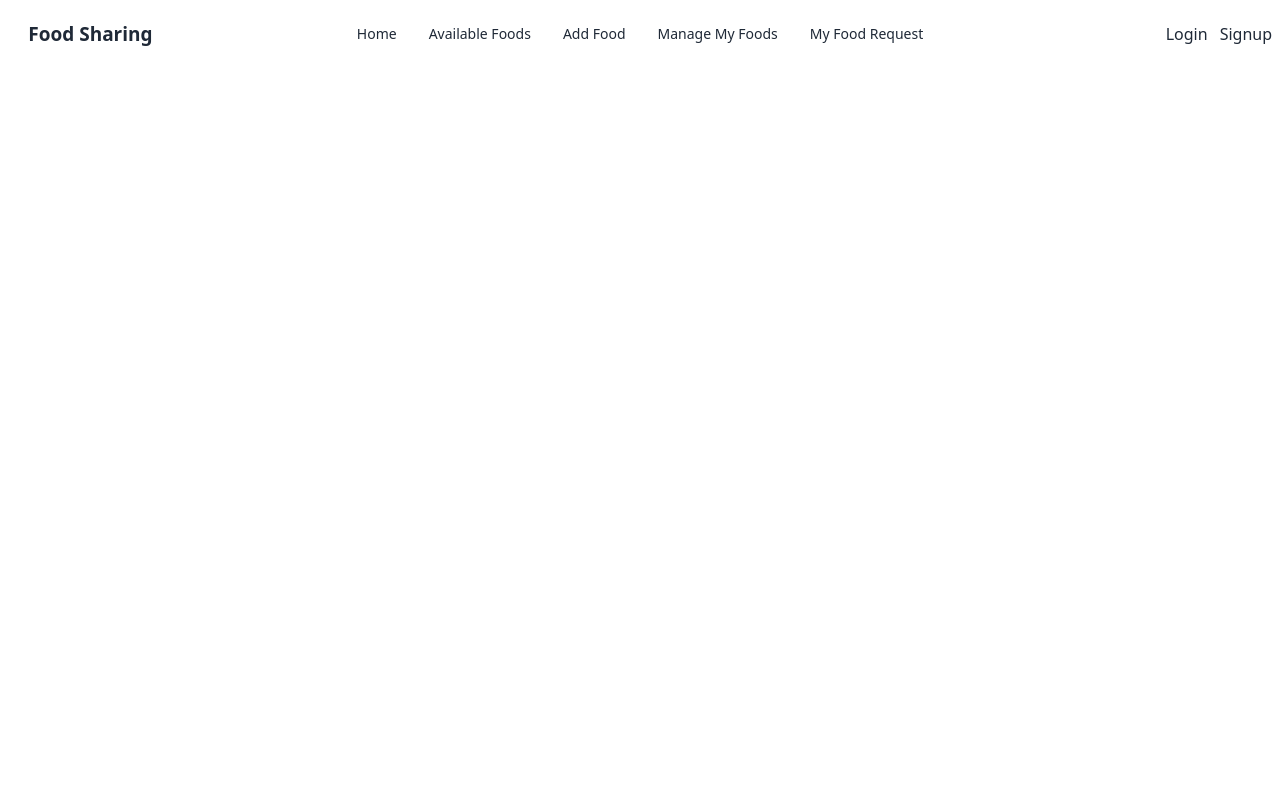
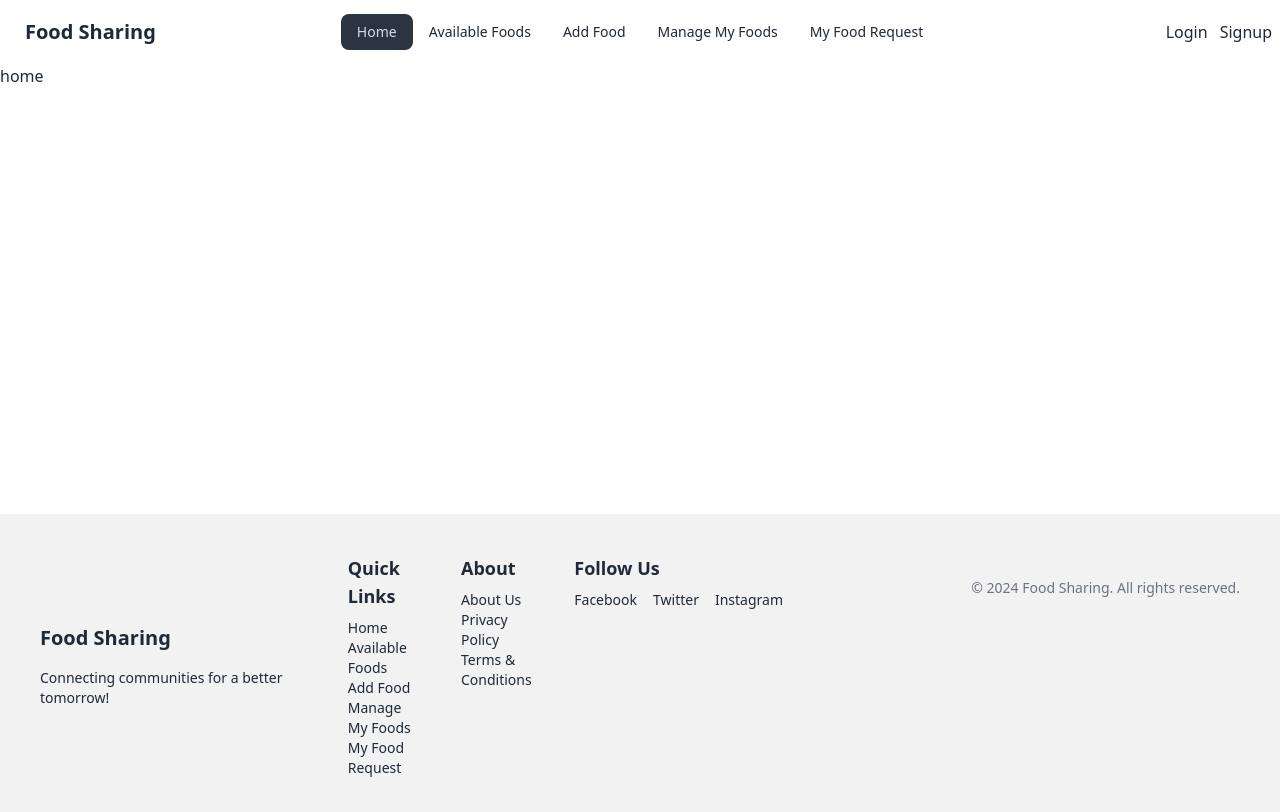
Before and after one commit to MamunHossain1999/assignment-11-client, a React (Vite) app: page / in a window 1280 px wide. Shown: the top 812 px of the page. Built offline with nearby package versions, Linux system fonts and the light colour scheme.

Commit message:
added footer

```diff
--- a/src/components/Footer.jsx
+++ b/src/components/Footer.jsx
@@ -1,9 +1,46 @@
 
 const Footer = () => {
     return (
-        <div>
+        <div className="footer p-10 bg-base-200 text-base-content">
+        <div className="footer items-center grid-cols-1 md:grid-cols-3">
+          <div className="text-center md:text-left">
+            <h1 className="text-xl font-bold">Food Sharing</h1>
+            <p className="text-sm mt-2">Connecting communities for a better tomorrow!</p>
+          </div>
+          <div className="grid grid-cols-2 md:grid-cols-3 gap-10 mt-6 md:mt-0">
+            <div>
+              <h2 className="text-lg font-semibold">Quick Links</h2>
+              <ul className="mt-2">
+                <li><a href="/" className="hover:underline">Home</a></li>
+                <li><a href="/available-foods" className="hover:underline">Available Foods</a></li>
+                <li><a href="/add-food" className="hover:underline">Add Food</a></li>
+                <li><a href="/manage-my-foods" className="hover:underline">Manage My Foods</a></li>
+                <li><a href="/my-food-request" className="hover:underline">My Food Request</a></li>
+              </ul>
+            </div>
+            <div>
+              <h2 className="text-lg font-semibold">About</h2>
+              <ul className="mt-2">
+                <li><a href="/about" className="hover:underline">About Us</a></li>
+                <li><a href="/privacy" className="hover:underline">Privacy Policy</a></li>
+                <li><a href="/terms" className="hover:underline">Terms & Conditions</a></li>
+              </ul>
+            </div>
+            <div>
+              <h2 className="text-lg font-semibold">Follow Us</h2>
+              <div className="flex gap-4 mt-2">
+                <a href="#" className="hover:text-blue-500"><i className="fab fa-facebook-f"></i> Facebook</a>
+                <a href="#" className="hover:text-blue-400"><i className="fab fa-twitter"></i> Twitter</a>
+                <a href="#" className="hover:text-red-500"><i className="fab fa-instagram"></i> Instagram</a>
+              </div>
+            </div>
+          </div>
+        </div>
+        <div className="footer-center mt-6 text-center">
+          <p className="text-sm text-gray-500">© 2024 Food Sharing. All rights reserved.</p>
+        </div>
+      </div>
 
-        </div>
     );
 };
 
--- a/src/components/Navber.jsx
+++ b/src/components/Navber.jsx
@@ -1,4 +1,5 @@
-
+import React from "react";
+import { NavLink } from "react-router-dom";
 
 const Navber = () => {
   return (
@@ -11,37 +12,107 @@ const Navber = () => {
               className="h-5 w-5"
               fill="none"
               viewBox="0 0 24 24"
-                stroke="currentColor">
+              stroke="currentColor"
+            >
               <path
                 strokeLinecap="round"
                 strokeLinejoin="round"
                 strokeWidth="2"
-                  d="M4 6h16M4 12h8m-8 6h16" />
+                d="M4 6h16M4 12h8m-8 6h16"
+              />
             </svg>
           </div>
           <ul
             tabIndex={0}
-              className="menu menu-sm dropdown-content bg-base-100 rounded-box z-[1] mt-3 w-52 p-2 shadow">
-              <li><a href="/">Home</a></li>
-              <li><a href="/available-foods">Available Foods</a></li>
-              <li><a href="/add-food">Add Food</a></li>
-              <li><a href="/manage-my-foods">Manage My Foods</a></li>
-              <li><a href="/my-food-request">My Food Request</a></li>
-              <li><a href="/login">Login</a></li>
-              <li><a href="/signup">Signup</a></li>
+            className="menu menu-sm dropdown-content bg-base-100 rounded-box z-[1] mt-3 w-52 p-2 shadow "
+          >
+            <li>
+              <NavLink to="/" className="hover:bg-primary">
+                Home
+              </NavLink>
+            </li>
+            <li>
+              <NavLink to="/available-foods" className="hover:bg-primary">
+                Available Foods
+              </NavLink>
+            </li>
+            <li>
+              <NavLink to="/add-food" className="hover:bg-primary">
+                Add Food
+              </NavLink>
+            </li>
+            <li>
+              <NavLink to="/manage-my-foods" className="hover:bg-primary">
+                Manage My Foods
+              </NavLink>
+            </li>
+            <li>
+              <NavLink to="/my-food-request" className="hover:bg-primary">
+                My Food Request
+              </NavLink>
+            </li>
+            <li>
+              <NavLink to="/login" className="hover:bg-primary">
+                Login
+              </NavLink>
+            </li>
+            <li>
+              <NavLink to="/signup" className="hover:bg-primary">
+                Signup
+              </NavLink>
+            </li>
           </ul>
         </div>
-          <a className="btn btn-ghost text-xl hidden md:flex">Food Sharing</a>
+        <a className="btn btn-ghost text-xl ">Food Sharing</a>
       </div>
 
-        <div className="navbar-center hidden lg:flex">
-          <ul className="menu menu-horizontal px-1">
-            <li><a href="/">Home</a></li>
-            <li><a href="/available-foods">Available Foods</a></li>
-            <li><a href="/add-food">Add Food</a></li>
-            <li><a href="/manage-my-foods">Manage My Foods</a></li>
-            <li><a href="/my-food-request">My Food Request</a></li>
-
+      <div className="navbar-center hidden lg:flex ">
+        <ul className="menu menu-horizontal p-0">
+          <li>
+            <NavLink
+              to="/"
+              activeClassName="text-primary"
+              className="hover:bg-primary"
+            >
+              Home
+            </NavLink>
+          </li>
+          <li>
+            <NavLink
+              to="/available-foods"
+              activeClassName="text-primary"
+              className="hover:bg-primary"
+            >
+              Available Foods
+            </NavLink>
+          </li>
+          <li>
+            <NavLink
+              to="/add-food"
+              activeClassName="text-primary"
+              className="hover:bg-primary"
+            >
+              Add Food
+            </NavLink>
+          </li>
+          <li>
+            <NavLink
+              to="/manage-my-foods"
+              activeClassName="text-primary"
+              className="hover:bg-primary"
+            >
+              Manage My Foods
+            </NavLink>
+          </li>
+          <li>
+            <NavLink
+              to="/my-food-request"
+              activeClassName="text-primary"
+              className="hover:bg-primary"
+            >
+              My Food Request
+            </NavLink>
+          </li>
         </ul>
       </div>
 
@@ -50,8 +121,6 @@ const Navber = () => {
         <a href="/signup">Signup</a>
       </div>
     </div>
-
-
   );
 };
 
--- a/src/mainLayOut/MainLayOut.jsx
+++ b/src/mainLayOut/MainLayOut.jsx
@@ -1,11 +1,14 @@
+import Navber from "../components/Navber";
 import { Outlet } from "react-router-dom";
-import Navber from "../components/Navber";
+import Footer from "../components/Footer";
 
 
 const MainLayOut = () => {
     return (
         <div>
             <Navber/>
+            <div className="min-h-[calc(100vh-350px)]"><Outlet/></div>
+            <Footer/>
 
         </div>
     );
--- /dev/null
+++ b/src/pages/ErrorPage.jsx
@@ -0,0 +1,16 @@
+import React from 'react';
+import { Link } from 'react-router-dom';
+
+const ErrorPage = () => {
+  return (
+    <div className="flex flex-col items-center justify-center min-h-screen bg-gray-100 text-center">
+      <h1 className="text-4xl font-bold text-red-600">Oops! Page Not Found</h1>
+      <p className="text-lg mt-4">The page you're looking for doesn't exist.</p>
+      <Link to="/" className="mt-6 px-6 py-2 bg-blue-500 text-white rounded-lg hover:bg-blue-400 transition">
+        Go Back to Home
+      </Link>
+    </div>
+  );
+};
+
+export default ErrorPage;
--- /dev/null
+++ b/src/pages/Home.jsx
@@ -0,0 +1,11 @@
+import React from 'react';
+
+const Home = () => {
+    return (
+        <div>
+            home
+        </div>
+    );
+};
+
+export default Home;
```
Also changed, not shown: src/router/router.jsx (+7 -2 lines). Lines whose indentation alone changed are shown as unchanged.
